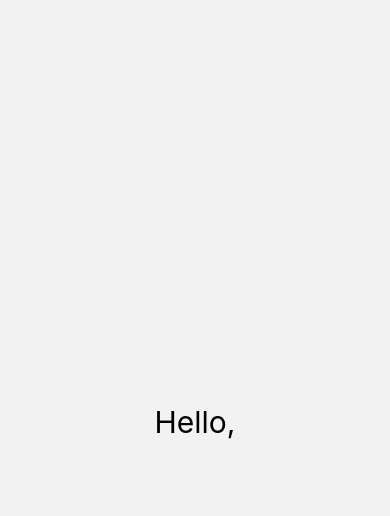
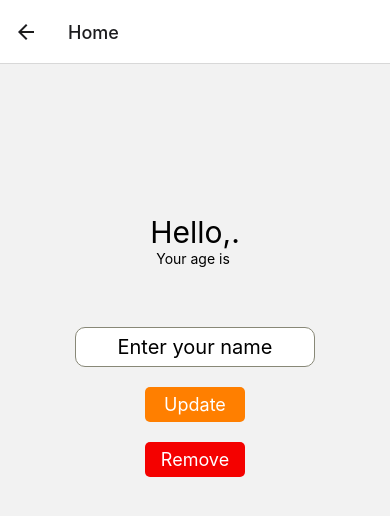
Before and after one commit to saJeremyQin/AsyncStorage, a React Native app: screen /Home in a window 390 px wide. Shown: the top 516 px of the page. Built offline with nearby package versions, Linux system fonts and the light colour scheme.

Commit message:
with merge version

```diff
--- a/App.js
+++ b/App.js
@@ -26,11 +26,11 @@ export default function App() {
         <Stack.Screen
           name="Home"
           component={Home}
-          options={
-            {
-              headerShown:false
-            }
-          }
+          // options={
+          //   {
+          //     headerShown:false
+          //   }
+          // }
         />
       </Stack.Navigator>
     </NavigationContainer>
--- a/Screens/Home.js
+++ b/Screens/Home.js
@@ -1,10 +1,13 @@
 import AsyncStorage from "@react-native-async-storage/async-storage";
 import React, { useState } from "react";
 import { useEffect } from "react";
-import { View, Text, StyleSheet } from 'react-native';
+import { View, Text, StyleSheet, Alert } from 'react-native';
+import { TextInput } from "react-native-gesture-handler";
+import JereButton from "../utils/JereButton";
 
-const Home = () => {
+const Home = ({navigation}) => {
     const [name, setName] = useState('');
+    const [age, setAge] = useState('');
 
     useEffect(() => {
         getData();
@@ -12,23 +15,70 @@ const Home = () => {
 
     const getData = async() => {
         try {
-            await AsyncStorage.getItem("userName").then(
+            await AsyncStorage.getItem("userData").then(
                 value => {
-                    if(value != null)
-                        setName(value);
+                    if(value != null) {
+                        let user = JSON.parse(value);
+                        setName(user.Name);
+                        setAge(user.Age);
+                    }
                 }
             )
-        } catch (error) {
+        }
+
+        catch (error) {
             console.log(error);
         }
     };
 
+
+    const updateData = async() => {
+        // console.log("the name is", name);
+        if(name.length <= 2 || age.length ==0)
+            Alert.alert("Warning!", "The length of data is incorrect!")
+        else {
+            try {
+                let user = {
+                    Name: name,
+                }
+                await AsyncStorage.mergeItem("userData", JSON.stringify(user));
+                Alert.alert("Success!", "Your name has been updated.");
+                // navigation.navigate('Home');
+            } catch (error) {
+                console.log(error);
+            }
+        }
+    }
+
+    const removeData = async() => {
+        try {
+            AsyncStorage.clear().then(
+                navigation.navigate("Login")
+            )
+
+        } catch (error) {
+            console.log(error);
+        }
+    }
+
     return (
         <View style={styles.body}>
             <Text style={styles.text}>
-                Hello,{name}
+                Hello,{name}.
             </Text>
-        </View>
+            <Text>
+                Your age is {age}
+            </Text>
+            <TextInput
+                onChangeText={(value) => setName(value)}
+                placeholder="Enter your name"
+                style={styles.input}
+                value={name}
+            >
+            </TextInput>
+            <JereButton title="Update" color="#ff7f00" style={{marginTop:20, width:100, height:35}} onPress={updateData}/>
+            <JereButton title="Remove" color="#f40100" style={{marginTop:20, width:100, height:35}} onPress={removeData}/>
+       </View>
     );
 
 }
@@ -37,11 +87,23 @@ const styles = StyleSheet.create({
     body:{
         flex:1,
         alignItems:"center",
-        justifyContent:"center"
+        // justifyContent:"center"
         // backgroundColor:"#0080ff"
     },
+    input: {
+        width: 240,
+        height: 40,
+        backgroundColor:"#fff",
+        borderColor:"#887",
+        borderWidth:1,
+        borderRadius:10,
+        marginTop:60,
+        textAlign:"center",
+        fontSize:20
+    },
     text: {
-        fontSize:30
+        fontSize:30,
+        marginTop:150
     }
 });
 
--- a/Screens/Login.js
+++ b/Screens/Login.js
@@ -7,14 +7,38 @@ import JereButton from "../utils/JereButton";
 
 const Login = ({navigation}) => {
     const [name, setName] = useState('');
+    const [age, setAge] = useState('');
+
+    useEffect(() => {
+        getData();
+    },[]);
+
+    const getData = async() => {
+        try {
+            await AsyncStorage.getItem("userData").then(
+                value => {
+                    if(value != null)
+                        navigation.navigate("Home")
+                }
+            )
+        } catch (error) {
+            console.log(error);
+        }
+    };
 
     const setData = async() => {
         // console.log("the name is", name);
-        if(name.length <= 2)
-            Alert.alert("Warning!", "The name of length is too short!")
+        if(name.length <= 2 || age.length == 0)
+            Alert.alert("Warning!", "The length of data is too short!")
         else {
             try {
-                await AsyncStorage.setItem("userName", name);
+                let user = {
+                    Name: name,
+                    Age: age
+                }
+                // convert an object to a string, JSON.Stringfy
+                console.log("user is", user);
+                await AsyncStorage.setItem("userData", JSON.stringify(user));
                 navigation.navigate('Home');
             } catch (error) {
                 console.log(error);
@@ -28,7 +52,12 @@ const Login = ({navigation}) => {
             <Text style={styles.text}>Async Storage</Text>
             <TextInput
                 onChangeText={(value) => setName(value)}
-                placeholder="Please input your name"
+                placeholder="Enter your name"
+                style={styles.input}
+            />
+            <TextInput
+                onChangeText={(value) => setAge(value)}
+                placeholder="Enter your age"
                 style={styles.input}
             />
             <JereButton
@@ -59,7 +88,7 @@ const styles = StyleSheet.create({
         borderColor:"#887",
         borderWidth:1,
         borderRadius:10,
-        marginTop:100,
+        marginTop:30,
         textAlign:"center",
         fontSize:20
     },
```
